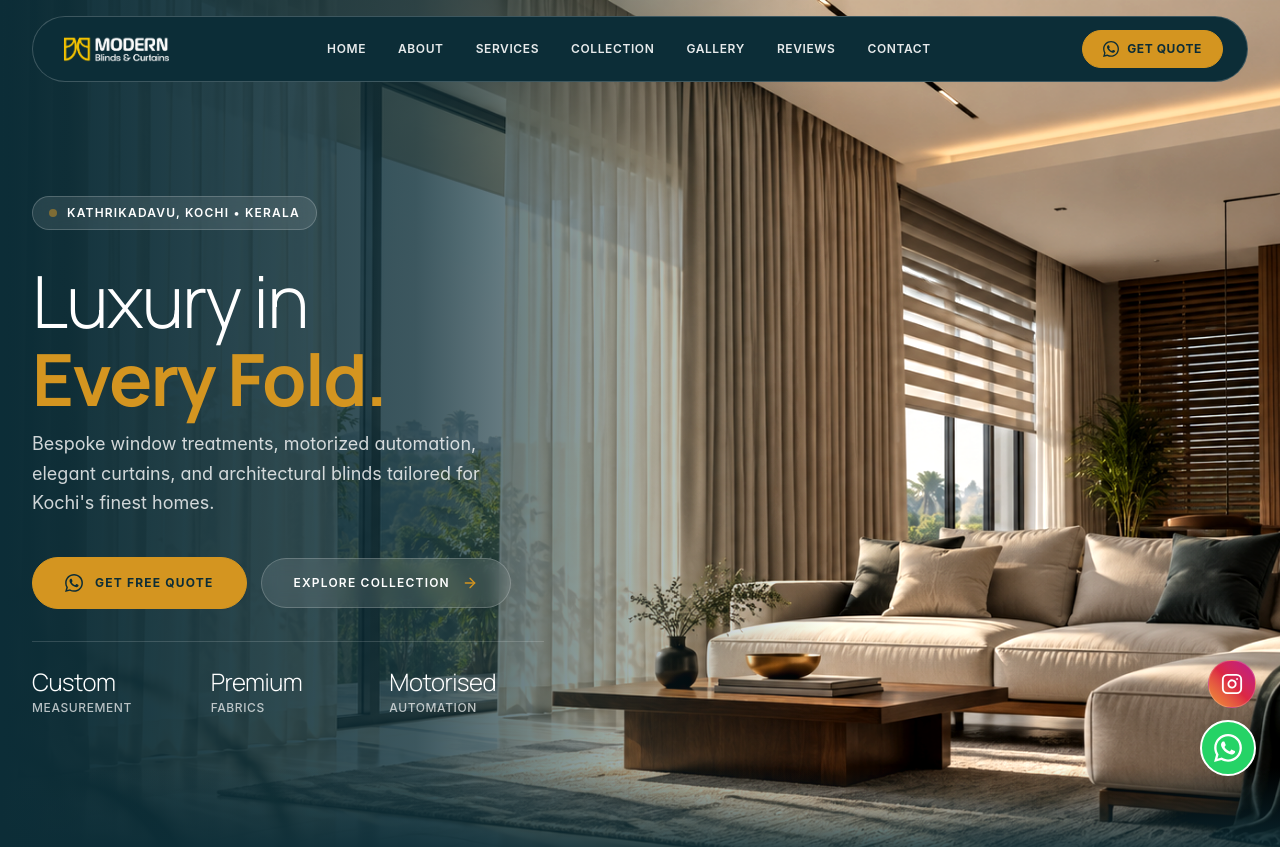
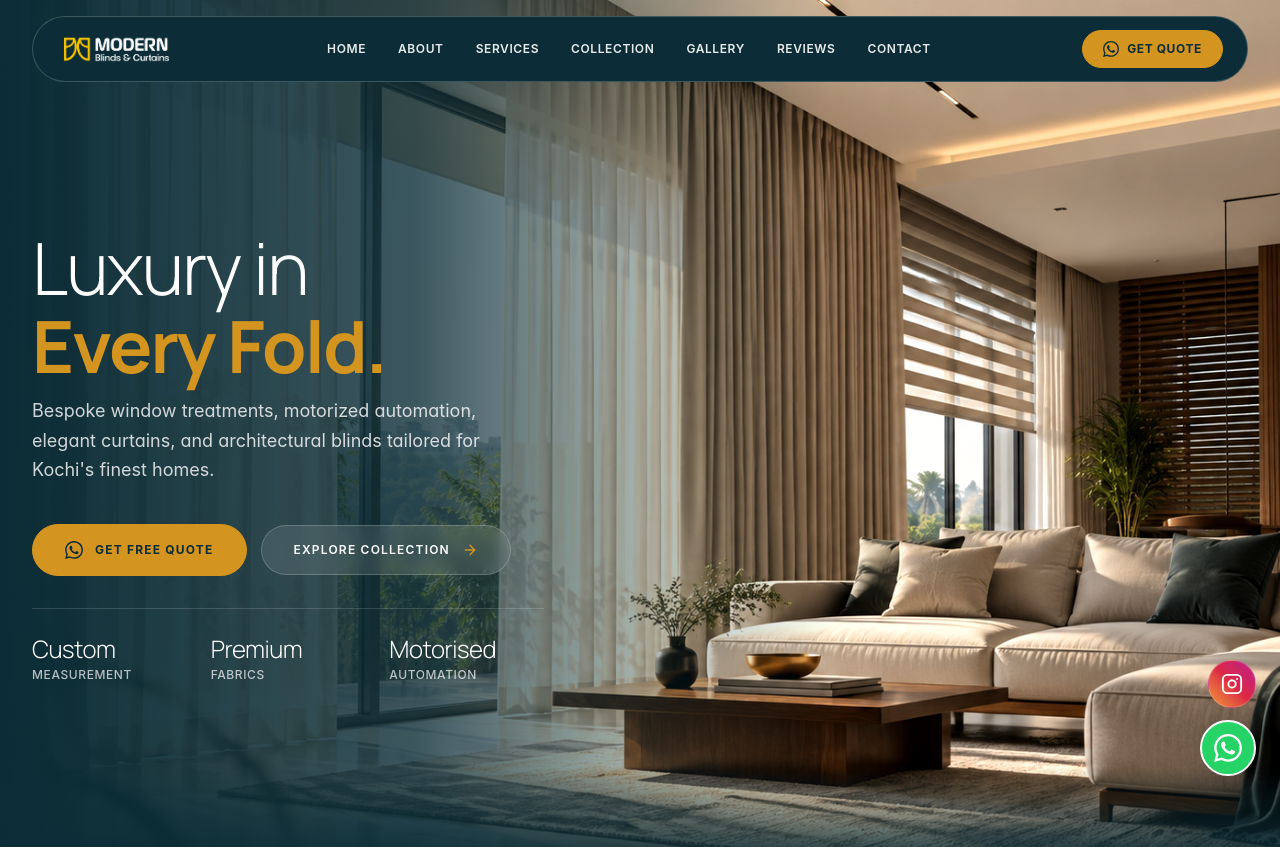
Before and after one commit to NYLEXWEB/Modern, a React (Vite) app: page / in a window 1280 px wide. Shown: the top 847 px of the page. Built offline with nearby package versions, Linux system fonts and the light colour scheme.

Commit message:
feat: add Gallery, Hero, and Instagram components

```diff
--- a/src/components/Gallery.jsx
+++ b/src/components/Gallery.jsx
@@ -35,11 +35,6 @@ export default function Gallery() {
             <p className="text-sm sm:text-base text-[#4B5563]">
               Automatic interactive showcase of real project installations across luxury homes in Kochi and Kerala.
             </p>
-          </div>
-
-          <div className="inline-flex items-center gap-2 text-xs font-semibold uppercase tracking-wider text-[#D49520] bg-white px-4 py-2 rounded-full border border-gray-200">
-            <span className="w-2 h-2 rounded-full bg-emerald-500 animate-pulse" />
-            <span>Live Project Showcase</span>
           </div>
         </div>
 
--- a/src/components/Hero.jsx
+++ b/src/components/Hero.jsx
@@ -44,15 +44,7 @@ export default function Hero() {
           transition={{ duration: 0.8, ease: [0.16, 1, 0.3, 1] }}
           className="w-full max-w-xl space-y-6 sm:space-y-8 my-auto text-left"
         >
-          {/* Location Badge */}
-          <div>
-            <div className="inline-flex items-center gap-2.5 bg-white/10 backdrop-blur-md px-4 py-2 rounded-full border border-white/20">
-              <span className="w-2 h-2 rounded-full bg-[#D49520] animate-pulse" />
-              <span className="text-[11px] sm:text-xs uppercase tracking-widest text-white font-semibold">
-                Kathrikadavu, Kochi • Kerala
-              </span>
-            </div>
-          </div>
+
 
           {/* Headline with High-Contrast White & Gold Colors */}
           <div className="space-y-3">
--- a/src/components/Instagram.jsx
+++ b/src/components/Instagram.jsx
@@ -16,7 +16,6 @@ export default function Instagram() {
     {
       id: 'google',
       name: 'Google Profile',
-      tag: 'Verified Business • 5.0 Rating',
       badgeColor: 'text-[#4285F4] bg-[#4285F4]/10 border-[#4285F4]/20',
       title: 'Google Profile & Reviews',
       description: 'Read genuine reviews from Kochi homeowners, view showroom location on maps, and rate your experience.',
@@ -32,7 +31,6 @@ export default function Instagram() {
     {
       id: 'whatsapp',
       name: 'WhatsApp Direct',
-      tag: 'Instant Concierge • Active Now',
       badgeColor: 'text-emerald-700 bg-emerald-50 border-emerald-200',
       title: 'WhatsApp Consultation',
       description: 'Get immediate pricing estimates, fabric video swatches, and book a free laser measurement visit in Kochi.',
@@ -48,7 +46,6 @@ export default function Instagram() {
     {
       id: 'instagram',
       name: 'Instagram Official',
-      tag: `@${BUSINESS_DATA.contact.instagram}`,
       badgeColor: 'text-[#E4405F] bg-[#E4405F]/10 border-[#E4405F]/20',
       title: 'Instagram Reels & Stories',
       description: 'Watch real drapery movement, motorized ripple fold tracks in action, and luxury Kerala interior inspiration.',
@@ -64,7 +61,6 @@ export default function Instagram() {
     {
       id: 'facebook',
       name: 'Facebook Page',
-      tag: 'Modern Blinds & Curtains',
       badgeColor: 'text-[#1877F2] bg-[#1877F2]/10 border-[#1877F2]/20',
       title: 'Facebook Community',
       description: 'Stay connected for new seasonal fabric arrivals, festive discounts, and installation project portfolios.',
@@ -101,10 +97,6 @@ export default function Instagram() {
             </p>
           </div>
 
-          <div className="text-xs text-[#4B5563] bg-[#FAF9F6] border border-gray-200 px-5 py-3 rounded-2xl flex items-center gap-2.5 self-start lg:self-auto">
-            <span className="w-2.5 h-2.5 rounded-full bg-emerald-500 animate-pulse shrink-0" />
-            <span>All profiles officially verified for <strong>Modern Blinds & Curtains</strong></span>
-          </div>
         </div>
 
         {/* 4 Cards Grid with Original Icons & Brand Colors */}
@@ -125,10 +117,7 @@ export default function Instagram() {
                     {channel.icon}
                   </div>
 
-                  <span className={`inline-flex items-center gap-1.5 text-[11px] font-semibold px-3 py-1 rounded-full border ${channel.badgeColor}`}>
-                    {channel.badgeIcon}
-                    <span className="truncate max-w-[130px]">{channel.tag}</span>
-                  </span>
+
                 </div>
 
                 {/* Content */}
```
